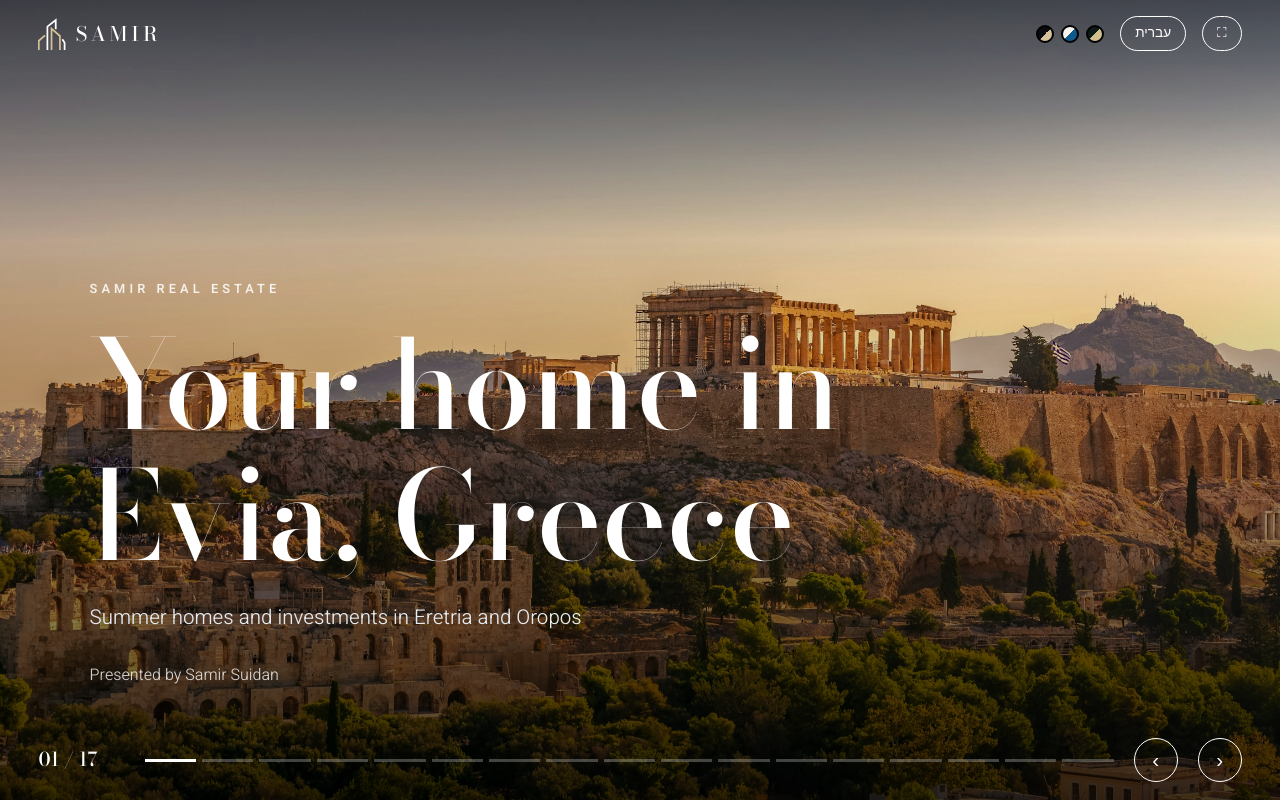
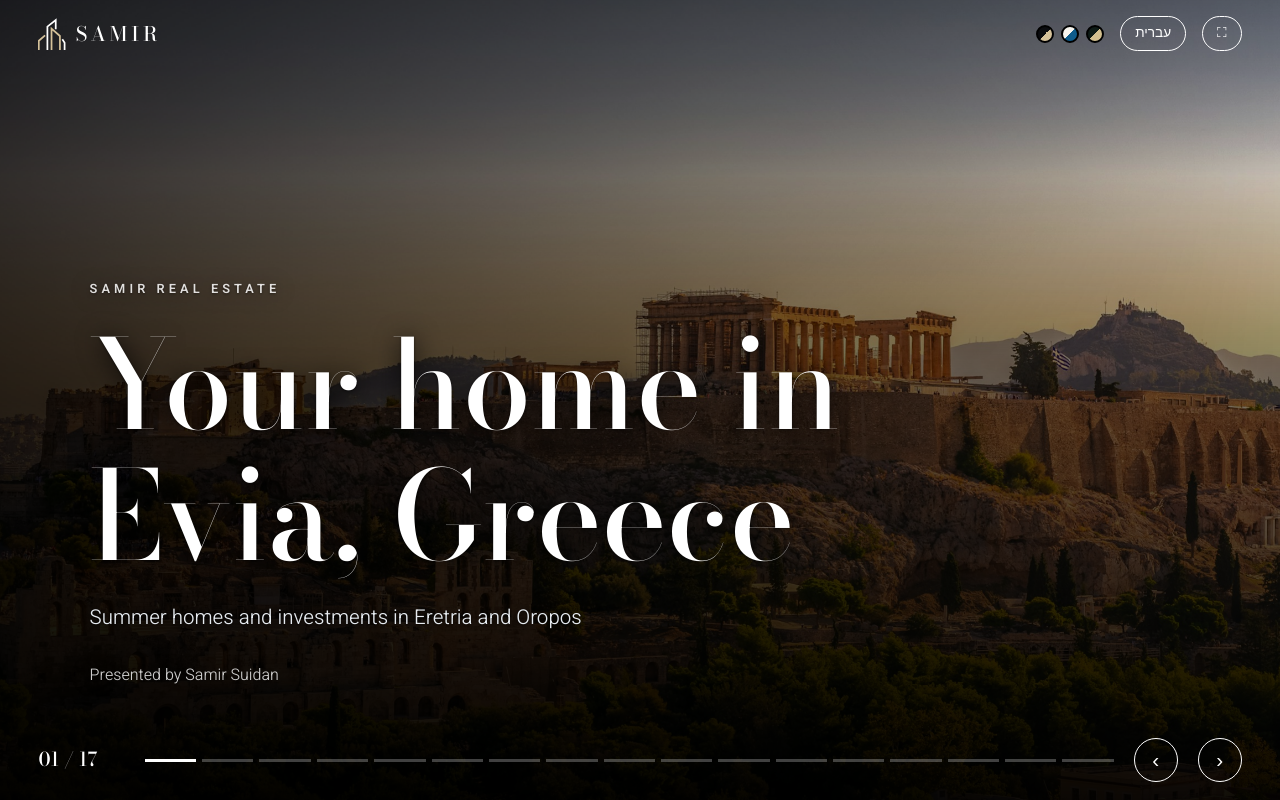
Before and after one commit to SMT070/GREECE, a plain HTML site: page index.html in a window 1280 px wide. Drawn offline with nearby package versions, Linux system fonts and the light colour scheme; files whose address does not match are found by name; a web font is replaced by a local one.

Commit message:
Update HERO array and CSS styles in index.html

```diff
--- a/index.html
+++ b/index.html
@@ -42,6 +42,7 @@ p{color:var(--mu);font-size:clamp(1rem,1.2vw + .6vh,1.4rem);max-width:56ch}
 #s0{justify-content:flex-end;padding-bottom:14vh}
 #s0 h1{font-size:clamp(3.4rem,9vw + 1vh,9rem);max-width:11ch}
 #s0 p{margin:1.4rem 0 1.8rem;font-size:clamp(1.1rem,1.6vw,1.7rem)}
+#s0 .bgp:after{background:linear-gradient(180deg,#0006 0,#0002 22%,#0008 52%,#000e 100%)}#s0 .bgp:before{content:"";position:absolute;inset:0;z-index:1;background:linear-gradient(90deg,#000a 0,#0004 55%,#0000 100%)}#s0 .hs img{object-position:50% 40%}#s0 h1,#s0 p,#s0 .eyebrow,#s0 .big{text-shadow:0 2px 24px #000c,0 1px 3px #0008}
 /* stats */
 .stats{display:grid;grid-template-columns:repeat(3,1fr);gap:4vw;margin-top:3vh}
 .stat b{display:block;font-family:var(--hf);font-size:clamp(4rem,11vw,10rem);font-weight:500;line-height:1;color:var(--ac)}
@@ -352,7 +353,7 @@ const PROPS=[
  {area:'Oropos',price:'€ 000,000',img:'',en:['Modern garden house','2 bedrooms · 95 m² · 400 m² plot · minutes from the port'],he:['בית מודרני עם גינה','2 חדרי שינה · 95 מ״ר · מגרש 400 מ״ר · דקות מהנמל']},
  {area:'Eretria',price:'€ 000,000',img:'',en:['Investment apartment','1 bedroom · 60 m² · walking distance to the sea'],he:['דירת השקעה','חדר שינה · 60 מ״ר · הליכה קצרה לים']}
 ];
-const HERO=['main','chiliadou-beach','chalkida','evia-bridge','dirfys-mountain','amarynthos'];
+const HERO=['main'];
 /* stops: ll=[lat,lon]. Edit freely. */
 const S=[
  {ll:[32.0114,34.8867],en:['Tel Aviv','Direct flight, about 2.5 hours'],he:['תל אביב','טיסה ישירה, כ־2.5 שעות']},
```
